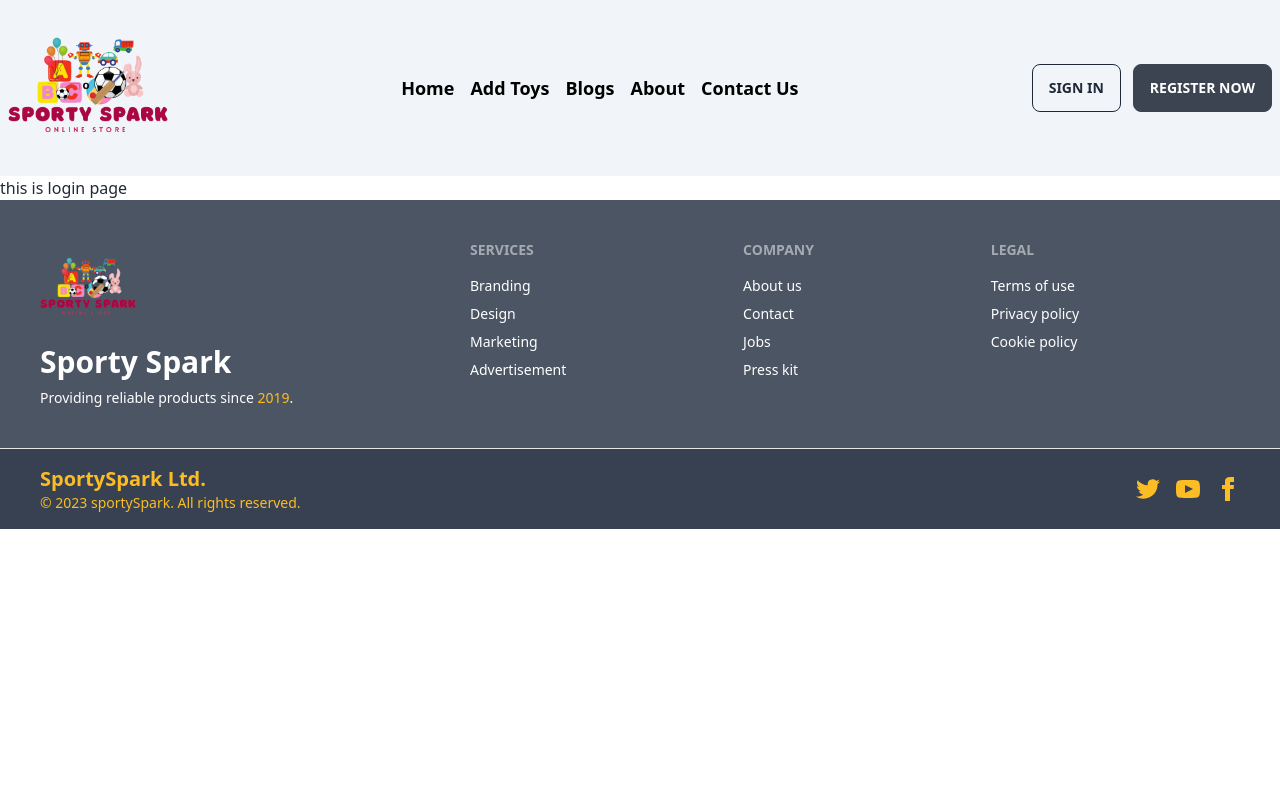
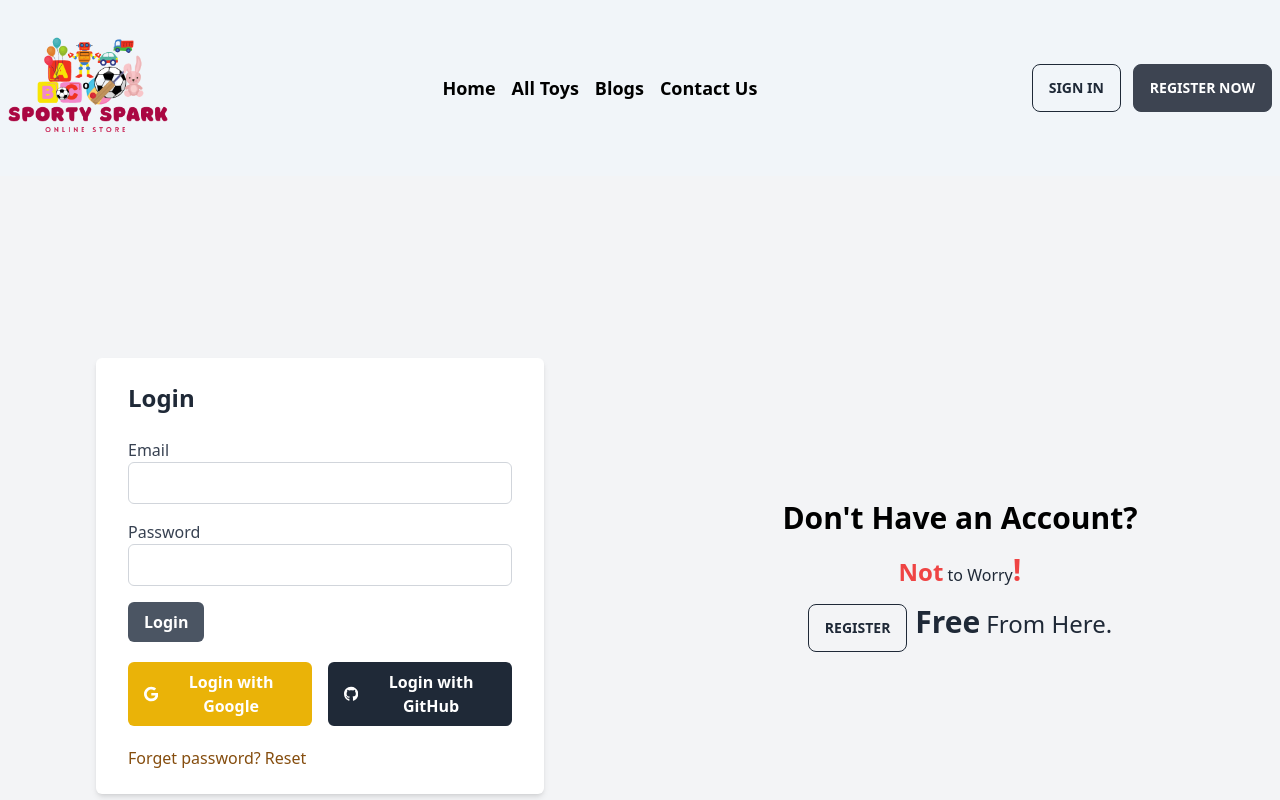
Before and after one commit to hazratshahjalal/SportySpark-client-side, a React (Vite) app: page /login in a window 1280 px wide. Shown: the top 800 px of the page. Built offline with nearby package versions, Linux system fonts and the light colour scheme.

Commit message:
blogs page added

```diff
--- a/package.json
+++ b/package.json
@@ -10,11 +10,16 @@
     "preview": "vite preview"
   },
   "dependencies": {
+    "@fortawesome/free-solid-svg-icons": "^6.4.0",
+    "@fortawesome/react-fontawesome": "^0.2.0",
+    "bootstrap": "^5.2.3",
     "daisyui": "^2.51.6",
     "localforage": "^1.10.0",
     "match-sorter": "^6.3.1",
     "react": "^18.2.0",
+    "react-bootstrap": "^2.7.4",
     "react-dom": "^18.2.0",
+    "react-icons": "^4.8.0",
     "react-router-dom": "^6.11.2",
     "sort-by": "^1.2.0"
   },
--- a/src/App.jsx
+++ b/src/App.jsx
@@ -2,6 +2,7 @@ import { useState } from 'react'
 import reactLogo from './assets/react.svg'
 import viteLogo from '/vite.svg'
 import './App.css'
+
 
 function App() {
   const [count, setCount] = useState(0)
@@ -18,7 +19,7 @@ function App() {
       </div>
       <h1>Vite + React</h1>
       <div className="card">
-        <button onClick={() => setCount((count) => count + 1)}>
+        <button>
           count is {count}
         </button>
         <p>
--- a/src/components/Banner/Banner.jsx
+++ b/src/components/Banner/Banner.jsx
@@ -16,7 +16,7 @@ const Banner = () => {
         <p className="text-lg sm:text-2xl mb-6 text-warning">Discover the world of sports toys!</p>
         <small className="text-base sm:text-lg mb-6">Get ready for endless fun and excitement with our wide range of sports toys. Whether you're into soccer, basketball, or racing, we have something for everyone.</small>
 
-        <Link to="/shop"><button className="btn btn-gray">Shop Now</button>
+        <Link to="/allToys"><button className="btn btn-gray">Shop Now</button>
         </Link>
       </div>
     </div>
--- /dev/null
+++ b/src/pages/Blogs/Blogs.jsx
@@ -0,0 +1,38 @@
+import React from 'react';
+
+const Blogs = () => {
+  const faqs = [
+    {
+      question: 'What is an access token and refresh token? How do they work and where should we store them on the client-side?',
+      answer: 'A refresh token just helps us re-validate a user without them having to re-enter their login credentials multiple times. The refresh token only goes back to the authorization server, the access token goes to the (RS) resource server. The refresh token is a long-lived token that can be used to obtain a new access token when the current one expires. It is usually stored securely on the client-side, such as in an HTTP-only cookie or local storage.',
+    },
+    {
+      question: 'Compare SQL and NoSQL databases.',
+      answer: 'SQL databases are vertically scalable, while NoSQL databases are horizontally scalable. SQL databases are table-based, while NoSQL databases are document, key-value, graph, or wide-column stores. In addition to supporting data storage and queries, they both also allow one to retrieve, update, and delete stored data. ',
+    },
+    {
+      question: 'What is Express JS? What is Nest JS ?',
+      answer: 'Express.js is a popular web application framework for Node.js that simplifies the process of building robust and scalable web applications. Nest. js is one of the fastest-growing Node. js frameworks for building efficient, scalable, and enterprise-grade backend applications using Node. js. It is known for producing highly testable, maintainable, and scalable applications using modern JavaScript and TypeScript.',
+    },
+    {
+      question: 'What is MongoDB aggregate and how does it work ?',
+      answer: 'MongoDB aggregate is a powerful framework for performing data aggregation operations on MongoDB collections.It is a way of processing a large number of documents in a collection by means of passing them through different stages. An aggregation pipeline can return results for groups of documents. For example, return the total, average, maximum, and minimum values.',
+    },
+  ];
+
+  return (
+    <section className="py-12 bg-gray-100">
+      <div className="container mx-auto px-4">
+        <h2 className="text-3xl font-bold text-center mb-8">Frequently Asked Questions</h2>
+        {faqs.map((faq, index) => (
+          <div className="mb-8" key={index}>
+            <h3 className="text-xl font-semibold mb-2">{faq.question}</h3>
+            <p className="text-gray-600">{faq.answer}</p>
+          </div>
+        ))}
+      </div>
+    </section>
+  );
+};
+
+export default Blogs;
--- a/src/pages/Login/Login.jsx
+++ b/src/pages/Login/Login.jsx
@@ -1,9 +1,53 @@
 import React from 'react';
+import { FaGoogle, FaGithub } from 'react-icons/fa';
+import { Link } from 'react-router-dom';
 
 const Login = () => {
   return (
-    <div>
-      <h1>this is login page</h1>
+    <div className="flex items-center justify-center min-h-screen bg-gray-100">
+      <div className="flex justify-center items-center w-1/2">
+        <div className="max-w-md w-full bg-white shadow-md rounded-md px-8 py-6">
+          <h2 className="text-2xl font-bold mb-6">Login</h2>
+          <form className="space-y-4">
+            <div>
+              <label className="block text-gray-700 font-medium">Email</label>
+              <input type="email" id="email" className="w-full border border-gray-300 rounded-md px-4 py-2 focus:outline-none focus:ring-2 focus:ring-blue-500" />
+            </div>
+            <div>
+              <label className="block text-gray-700 font-medium">Password</label>
+              <input type="password" id="password" className="w-full border border-gray-300 rounded-md px-4 py-2 focus:outline-none focus:ring-2 focus:ring-blue-500" />
+            </div>
+            <button className="bg-gray-600 hover:bg-gray-800 text-white font-bold py-2 px-4 rounded-md focus:outline-none focus:ring-2 focus:ring-blue-500" type="submit">Login</button>
+          </form>
+          <div className="flex space-x-4 py-5">
+            <button className="bg-yellow-500 hover:bg-yellow-600 text-white font-bold py-2 px-4 rounded-md focus:outline-none focus:ring-2 focus:ring-red-500 flex items-center">
+              <FaGoogle className="mr-2" /> Login with Google
+            </button>
+            <button className="bg-gray-800 hover:bg-gray-900 text-white font-bold py-2 px-4 rounded-md focus:outline-none focus:ring-2 focus:ring-gray-700 flex items-center">
+              <FaGithub className="mr-2" /> Login with GitHub
+            </button>
+
+          </div>
+          <Link to="" className="text-yellow-800 hover:underline">Forget password? Reset</Link>
+        </div>
+      </div>
+      <div className="flex justify-center items-center w-1/2 flex-col space-y-4">
+        <div>
+          <h2 className='text-3xl block text-black font-bold'>Don't Have an Account?</h2>
+        </div>
+        <div>
+          <h1>
+            <span className='text-2xl text-red-500 font-bold'>Not</span> to Worry
+            <span className='text-3xl text-red-500 font-bold'>!</span>
+          </h1>
+        </div>
+        <div>
+          <h2 className='text-2xl'>
+            <Link to='/register'><button className='btn btn-outline btn-dark'>Register</button></Link><span className="text-3xl font-bold"> Free</span> From Here.
+          </h2>
+        </div>
+      </div>
+
     </div>
   );
 };
--- a/src/pages/Registration/Registration.jsx
+++ b/src/pages/Registration/Registration.jsx
@@ -1,11 +1,40 @@
 import React from 'react';
+import { Link } from 'react-router-dom';
+import { FaGoogle, FaGithub } from 'react-icons/fa';
 
 const Registration = () => {
   return (
-    <div>
-      <h1 className="text-2xl">registration route</h1>
+    <div className="flex items-center justify-center min-h-screen bg-gray-100">
+      <div className="flex justify-center items-center w-1/2">
+        <div className="max-w-md w-full bg-white shadow-md rounded-md px-8 py-6">
+          <h2 className="text-2xl font-bold mb-6">Registration</h2>
+          <form className="space-y-4">
+            <div>
+              <label className="block text-gray-700 font-medium">Name</label>
+              <input type="text" id="name" className="w-full border border-gray-300 rounded-md px-4 py-2 focus:outline-none focus:ring-2 focus:ring-blue-500" />
+            </div>
+            <div>
+              <label className="block text-gray-700 font-medium">Email</label>
+              <input type="email" id="email" className="w-full border border-gray-300 rounded-md px-4 py-2 focus:outline-none focus:ring-2 focus:ring-blue-500" />
+            </div>
+            <div>
+              <label className="block text-gray-700 font-medium">Password</label>
+              <input type="password" id="password" className="w-full border border-gray-300 rounded-md px-4 py-2 focus:outline-none focus:ring-2 focus:ring-blue-500" />
+            </div>
+            <div>
+              <label className="block text-gray-700 font-medium">Image URL</label>
+              <input type="text" id="imageUrl" className="w-full border border-gray-300 rounded-md px-4 py-2 focus:outline-none focus:ring-2 focus:ring-blue-500" />
+            </div>
+            <button className="bg-gray-600 hover:bg-gray-800 text-white font-bold py-2 px-4 rounded-md focus:outline-none focus:ring-2 focus:ring-blue-500" type="submit">Register</button>
+          </form>
+          <p className="text-gray-600 mt-4">
+            Already have an account?{' '}
+            <Link to="/login" className="text-yellow-600 hover:underline">Login</Link>
+          </p>
+        </div>
+      </div>
     </div>
   );
 };
 
-export default Registration; <h1 className="text-2xl">registration route</h1>
+export default Registration;
--- a/src/pages/shared/Header/Header.jsx
+++ b/src/pages/shared/Header/Header.jsx
@@ -11,9 +11,8 @@ const Header = () => {
 
         <div className="flex gap-4 text-lg font-semibold text-black">
           <Link to='/'>Home</Link>
-          <Link to='/addToy'>Add Toys</Link>
+          <Link to='/allToys'>All Toys</Link>
           <Link to='/blogs'>Blogs</Link>
-          <Link to='/about'>About</Link>
           <Link to='/contact'>Contact Us</Link>
         </div>
 
@@ -31,16 +30,6 @@ const Header = () => {
                 <img src="" />
               </div>
             </label>
-            <ul tabIndex={0} className="menu menu-compact dropdown-content mt-3 p-2 shadow bg-base-100 rounded-box w-52">
-              <li>
-                <a className="justify-between">
-                  Profile
-                  <span className="badge">New</span>
-                </a>
-              </li>
-              <li><a>Settings</a></li>
-              <li><a>Logout</a></li>
-            </ul>
           </div>
         </div> */}
       </div>
--- a/src/routes/Routes.jsx
+++ b/src/routes/Routes.jsx
@@ -3,6 +3,7 @@ import Main from "../layouts/Main";
 import Home from "../pages/shared/home/Home";
 import Login from "../pages/Login/Login";
 import Registration from "../pages/Registration/Registration";
+import Blogs from "../pages/Blogs/Blogs";
 
 const router = createBrowserRouter([
   {
@@ -20,6 +21,10 @@ const router = createBrowserRouter([
       {
         path: '/register',
         element: <Registration></Registration>
+      },
+      {
+        path: '/blogs',
+        element: <Blogs></Blogs>
       }
     ]
   },
```
Also changed, not shown: 1 other file (tests, documents, lock files or other folders).
